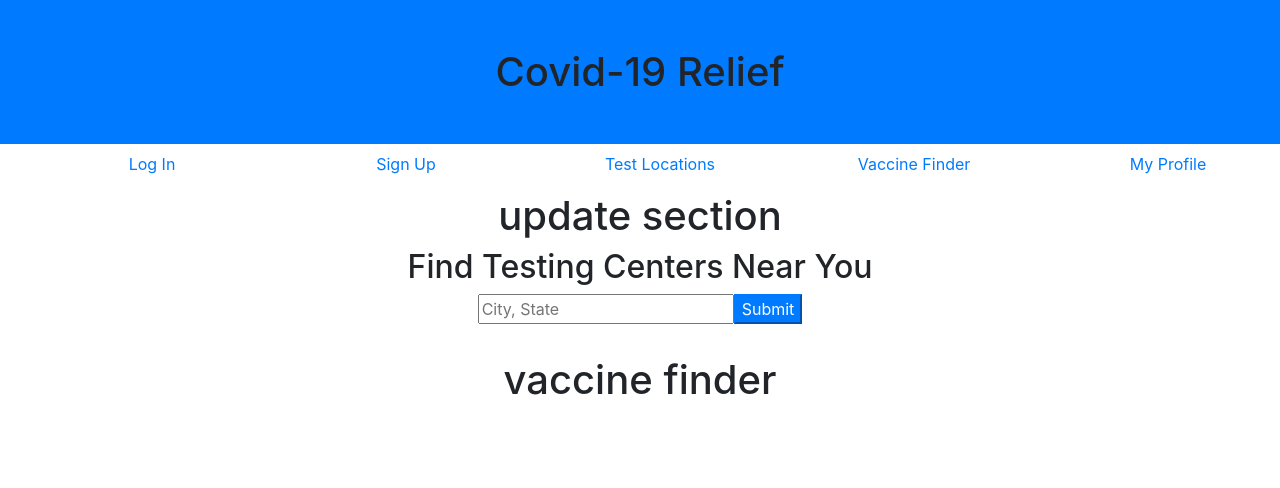
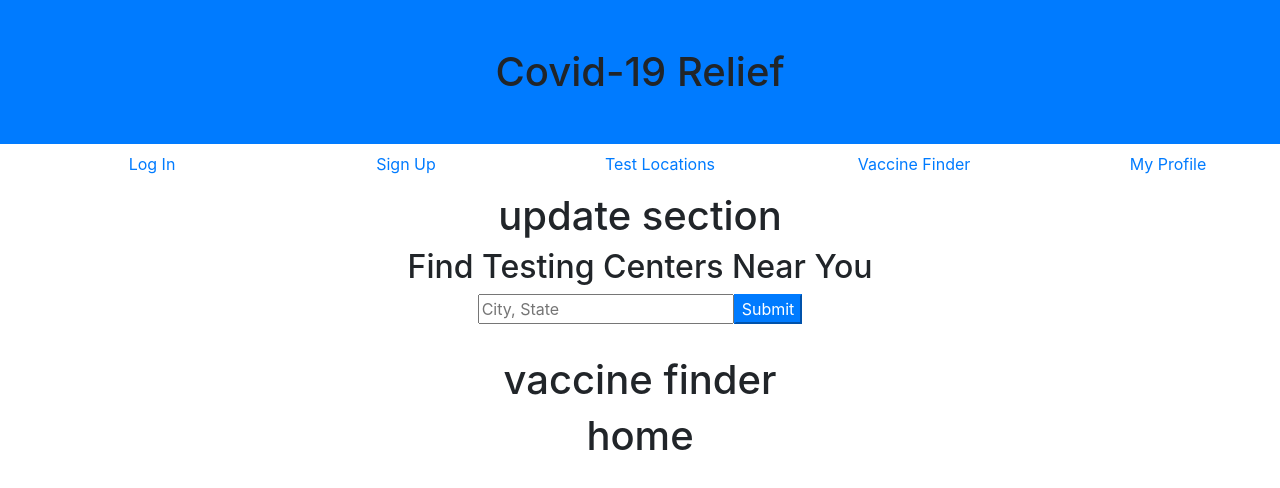
Before and after one commit to JakeMelville/covid-19-relief-react, a React (Create React App) app: page / in a window 1280 px wide. Shown: the top 488 px of the page. Built offline with nearby package versions, Linux system fonts and the light colour scheme.

Commit message:
added routes to app.js. Imported react-router-dom and axios

```diff
--- a/package.json
+++ b/package.json
@@ -11,6 +11,7 @@
     "express": "^4.17.1",
     "react": "^17.0.2",
     "react-dom": "^17.0.2",
+    "react-router-dom": "^5.2.0",
     "react-scripts": "4.0.3",
     "web-vitals": "^1.1.1"
   },
--- a/src/App.js
+++ b/src/App.js
@@ -1,20 +1,34 @@
 import React from 'react';
+import { BrowserRouter as Router, Route } from "react-router-dom";
 import Header from './components/Header/index';
 import Nav from './components/Nav/index'
 import CovidUpdate from './components/CovidUpdateSection/index';
 import TestFinder from './components/TestFinder/index';
 import VaccineFinder from './components/VaccineFinder/index.js';
+import Home from './pages/Home';
+import Login from './pages/Login';
+import SignUp from './pages/SignUp';
+import MyProfile from './pages/MyProfile'
+import Wrapper from './components/Wrapper/index'
 import './App.css';
 
 function App() {
   return (
+    <Router>
       <div className="App">
         <Header />
         <Nav />
         <CovidUpdate />
         <TestFinder />
         <VaccineFinder />
+        <Wrapper>
+          <Route exact path='/' component={Home} />
+          <Route exact path='/login' component={Login} />
+          <Route exact path='/signup' component={SignUp} />
+          <Route exact path='/myprofile' component={MyProfile} />
+        </Wrapper>
       </div>
+    </Router>
   );
 }
 
--- /dev/null
+++ b/src/components/Wrapper/index.js
@@ -0,0 +1,8 @@
+import React from "react";
+import "./style.css";
+
+function Wrapper(props) {
+  return <main className="wrapper">{props.children}</main>;
+}
+
+export default Wrapper;
--- a/src/pages/Home.js
+++ b/src/pages/Home.js
@@ -0,0 +1,10 @@
+import React from 'react';
+import Header from '../components/Header/index';
+
+function Home () {
+    return (
+        <h1>home</h1>
+    )
+}
+
+export default Home;
```
Also changed, not shown: src/components/Wrapper/style.css (added), 1 other file (tests, documents, lock files or other folders). Lines whose indentation alone changed are shown as unchanged.
